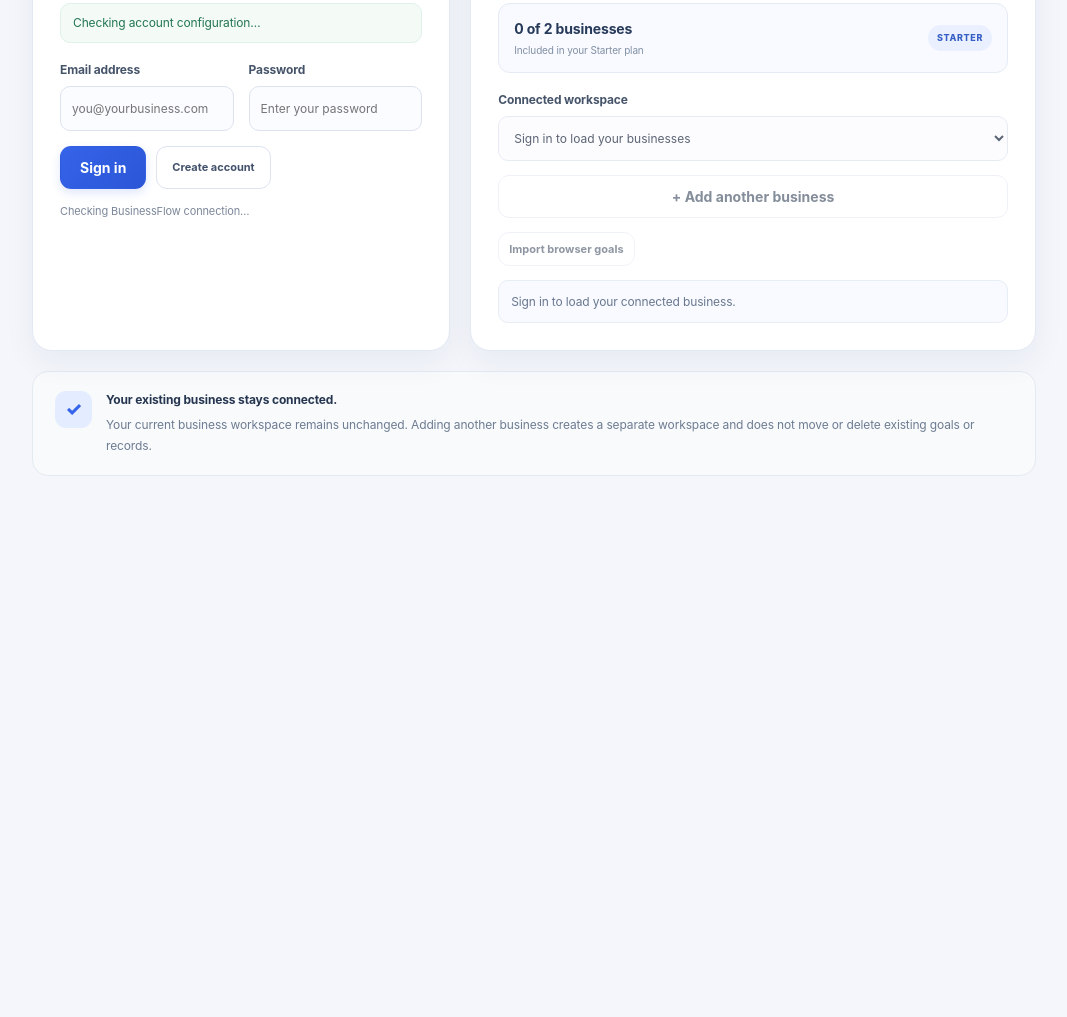
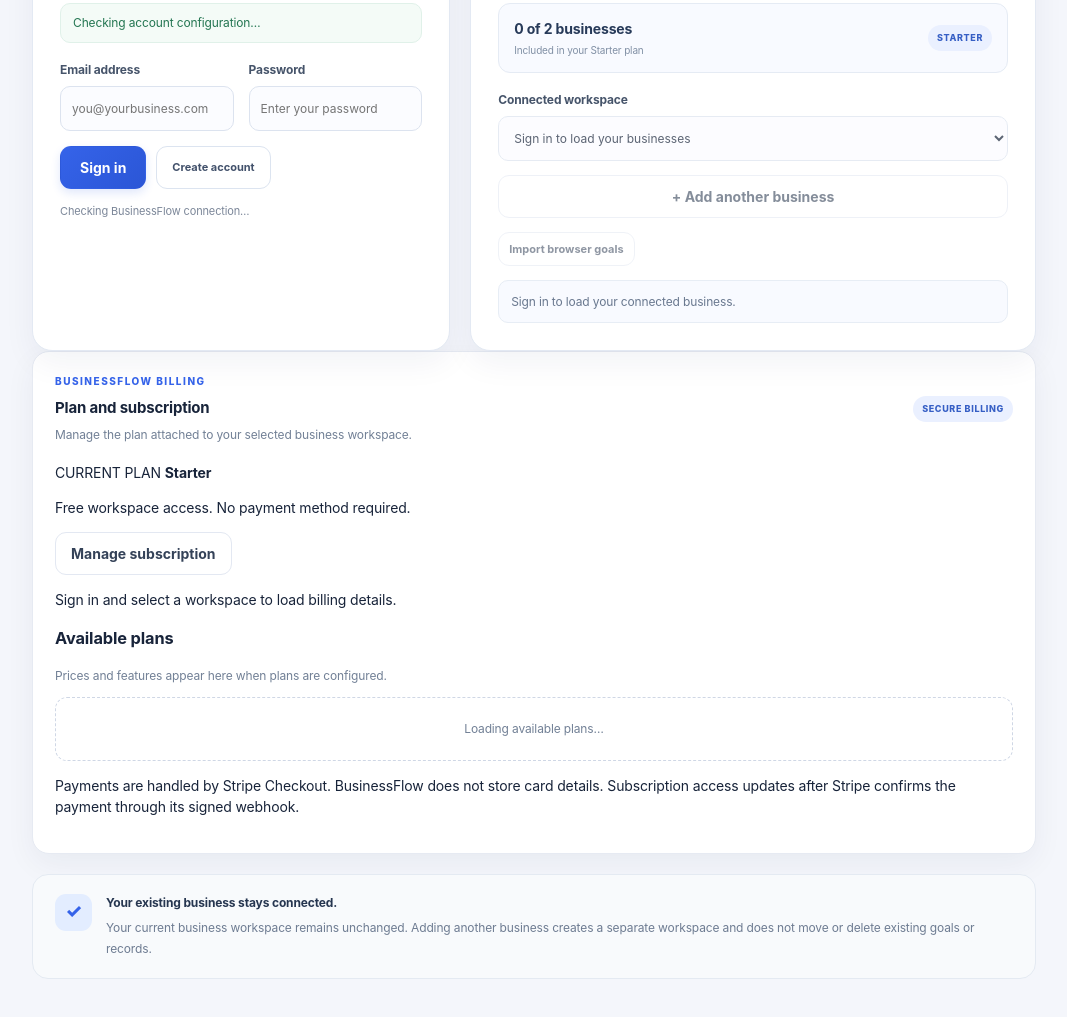
Before and after one commit to Logicalskyinc/businessflow, a plain HTML site: page index.html in a window 1280 px wide. Shown: the part 475-1492 px from the top of the page, without its empty margins (106-1173 px from the left). Before the commit the page ends 1027 px from the top, so only its background shows below. Drawn offline with Linux system fonts and the light colour scheme; a script that the page names is missing.

Commit message:
Add BusinessFlow subscription management to account page

```diff
--- a/index.html
+++ b/index.html
@@ -439,6 +439,36 @@
         <div class="workspace-upgrade-note" id="business-workspace-upgrade" hidden><strong>Business limit reached</strong><p>Your Starter plan includes 2 businesses. Upgrade your plan to add more.</p></div>
       </article>
     </div>
+    <section class="panel billing-panel" id="businessflow-billing" aria-labelledby="billing-heading">
+      <div class="panel-heading">
+        <div>
+          <p class="eyebrow">BUSINESSFLOW BILLING</p>
+          <h2 id="billing-heading">Plan and subscription</h2>
+          <p class="muted">Manage the plan attached to your selected business workspace.</p>
+        </div>
+        <span class="workspace-plan-pill" id="billing-environment-label">SECURE BILLING</span>
+      </div>
+      <div class="billing-current" aria-live="polite">
+        <div>
+          <span class="billing-label">CURRENT PLAN</span>
+          <strong id="billing-current-plan">Starter</strong>
+          <p id="billing-current-status">Free workspace access. No payment method required.</p>
+        </div>
+        <button type="button" class="secondary-button" id="billing-portal-button" hidden>Manage subscription</button>
+      </div>
+      <p class="billing-feedback" id="billing-feedback" role="status" aria-live="polite">Sign in and select a workspace to load billing details.</p>
+      <div class="billing-plans-heading">
+        <div><h3>Available plans</h3><p class="muted">Prices and features appear here when plans are configured.</p></div>
+      </div>
+      <div class="billing-plan-grid" id="billing-plan-list">
+        <p class="empty-state">Loading available plans…</p>
+      </div>
+      <div class="billing-entitlements" id="billing-entitlements" hidden>
+        <h3>Included with your plan</h3>
+        <ul id="billing-entitlement-list"></ul>
+      </div>
+      <p class="billing-footnote">Payments are handled by Stripe Checkout. BusinessFlow does not store card details. Subscription access updates after Stripe confirms the payment through its signed webhook.</p>
+    </section>
     <div class="account-data-note account-data-note-simple"><div class="data-note-icon" aria-hidden="true">✓</div><div><strong>Your existing business stays connected.</strong><p>Your current business workspace remains unchanged. Adding another business creates a separate workspace and does not move or delete existing goals or records.</p></div></div>
   </div>
 </section>
```
